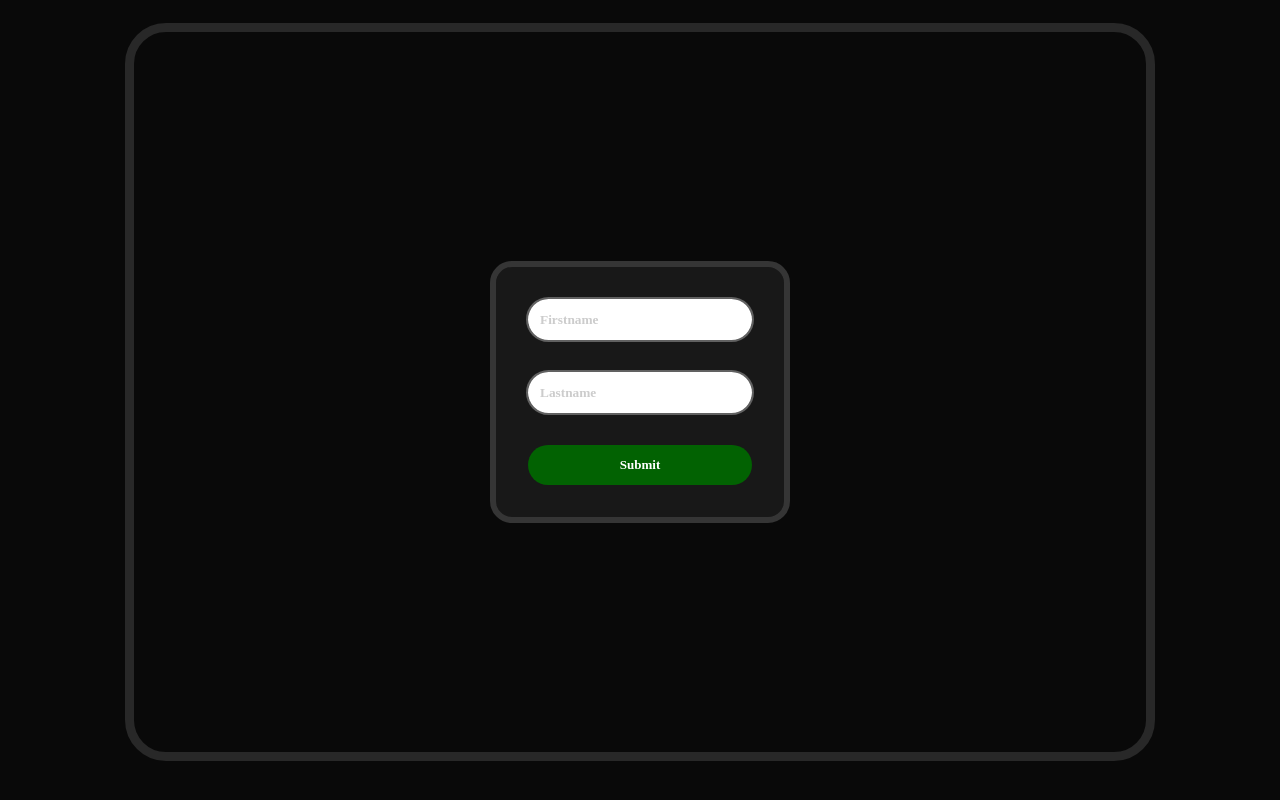
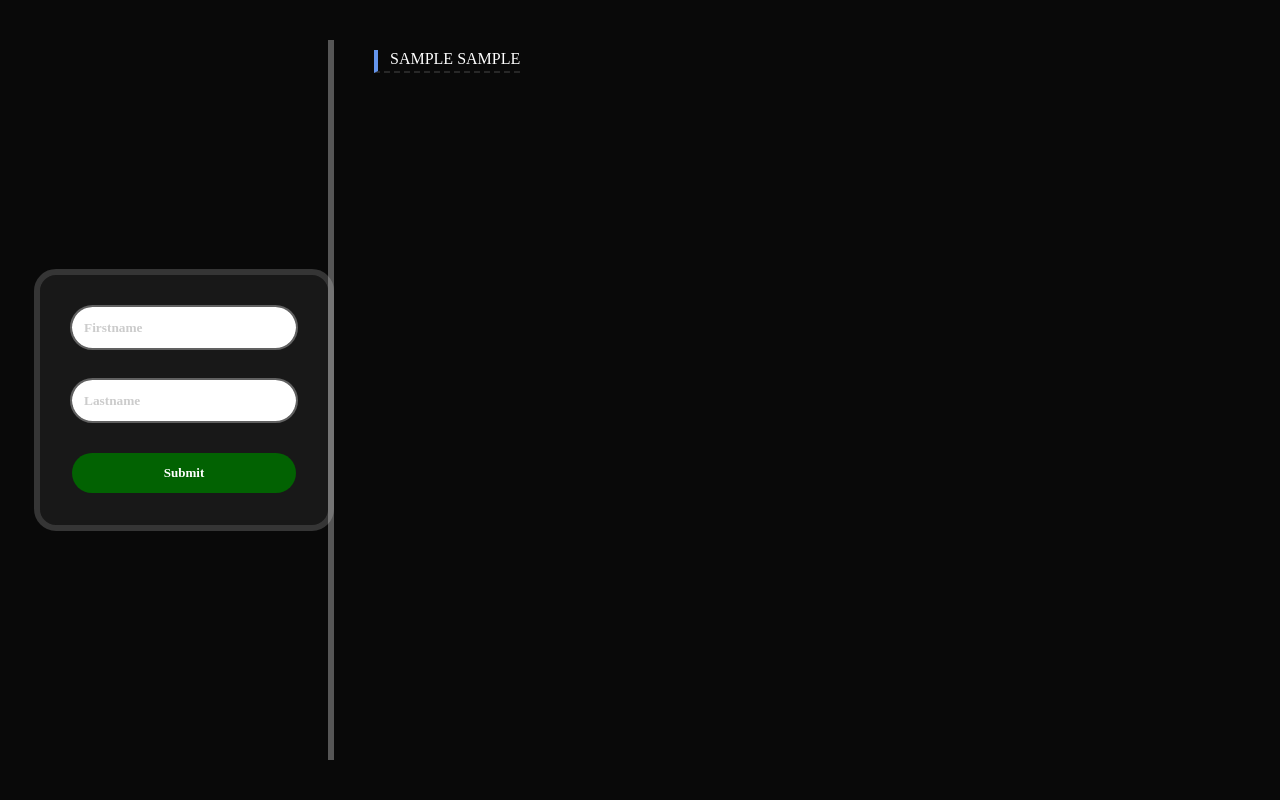
Before and after one commit to PouryaSoleimani/JAVASCRIPT__1, a website: page index.html in a window 1280 px wide. Both pictures are taken after typing "Sample", "Sample" into the empty fields and a click on the button "Submit". Shown: the top 800 px of the page. Drawn offline with nearby package versions, Linux system fonts and the light colour scheme.

Commit message:
INDEXED__DB

```diff
--- a/index.html
+++ b/index.html
@@ -103,7 +103,10 @@
     <div class="fetch__content"></div>
   </div> -->
 
-  <!--^ INDEXED DB -->
+  <!--^ INDEXED__DB -->
+  <div class="content___wrapper">
+
+    <!-- FORM -->
     <div class="form___wrapper">
       <form class="form">
         <input class="input" placeholder="Firstname" autocomplete="off" type="text" id="firstname">
@@ -111,6 +114,12 @@
         <button id="submit___btn" class="btn btn__success">Submit</button>
       </form>
     </div>
+
+    <!-- LIST -->
+    <ul class="ul">list</ul>
+  </div>
+
+
 
   <!-- <script src="/fetch.js"></script> -->
   <!-- <script src="./promises.js"></script> -->
--- a/indexedDB.js
+++ b/indexedDB.js
@@ -5,13 +5,15 @@
 const toast = document.querySelector('.toast')
 const toastText = document.querySelector('.text')
 const toastIcon = document.querySelector('.icon')
+const ul = document.querySelector('.ul')
 
+//^ CLASS __________________________________________________________________________________________________________________
 class IndexedDbClass {
   constructor() {
-    this.db;
+    this.db = null;
     this.request = window.indexedDB.open('contacts', 1)
     this.initDB()
-    this.eventHandlers()
+    this.eventHandlers();
   }
 
   initDB() {
@@ -20,8 +22,9 @@
     }
 
     this.request.onsuccess = () => {
-      const db = this.request.result
-      console.log('✅ DB SUCCESS =>', db)
+      this.db = this.request.result; 1
+      console.log('✅ DB SUCCESS =>', this.db);
+      this.displayDatas();
     }
 
     this.request.onupgradeneeded = (e) => {
@@ -29,7 +32,7 @@
 
       // CREATE DATABASE
       let objectStore = this.db.createObjectStore('contacts', {
-        keypath: 'id',
+        keyPath: 'id',
         autoIncrement: true,
       })
 
@@ -77,9 +80,7 @@
       }
 
       let transaction = this.db.transaction(['contacts'], 'readwrite')
-
       let objectStore = transaction.objectStore('contacts')
-
       let request = objectStore.add(newItem)
 
       request.onsuccess = () => {
@@ -102,6 +103,8 @@
       setTimeout(() => {
         toast.style.setProperty('right', "-400px")
       }, 1500);
+
+      this.displayDatas()
     }
 
 
@@ -111,9 +114,40 @@
     btn.addEventListener('click', (e) => this.formSubmitHandler(e))
     form.addEventListener('keydown', (e) => {
       if (e.key == 'Enter') {
-        this.formSubmitHandler()
+        this.formSubmitHandler(e)
       }
     })
+  }
+
+  displayDatas() {
+    if (!this.db) {
+      console.error('DB IS UNDEFINED TO DISPLAY DATAS')
+      return
+    }
+
+    while (ul.firstChild) {
+      ul.removeChild(ul.firstChild)
+    }
+
+    let objectStore = this.db.transaction('contacts').objectStore('contacts')
+
+    objectStore.openCursor().onsuccess = (e) => {
+      let cursor = e.target.result
+      if (cursor) {
+        let liHtml = `
+        <li data-contact-id="${cursor.value.id}">
+        ${cursor.value.firstName} ${cursor.value.lastName}
+        </li>
+      `
+        console.log('cursor =>', cursor)
+        ul.innerHTML += liHtml
+        cursor.continue()
+      } else {
+        if (!ul.firstChild) {
+          ul.textContent = 'No Contacts To Show ...'
+        }
+      }
+    }
   }
 
 }
--- a/style.css
+++ b/style.css
@@ -236,7 +236,6 @@
       color: rgb(56, 152, 56);
     }
   }
-
 }
 
 .dynamic__height__div {
@@ -323,11 +322,31 @@
   }
 }
 
+.content___wrapper {
+  display: flex;
+  align-items: center;
+  justify-content: space-between;
+  height: 90vh;
+  padding: 32px;
+}
+
+.ul {
+  flex-basis: 80%;
+  height: 100%;
+  border-left: 6px solid #ffffff50;
+  li {
+    border-bottom: 2px dashed #ffffff20;
+    width: fit-content;
+    margin-block: 10px;
+    padding-bottom: 3px;
+    border-left: 4px solid cornflowerblue;
+    padding-left: 12px;
+    list-style: none;
+    text-transform: uppercase;
+  }
+}
+
 .form___wrapper {
-  outline: 9px solid #ffffff20;
-  width: 80%;
-  height: 90dvh;
-  margin: 32px auto;
   border-radius: 32px;
   display: flex;
   align-items: center;
```
Lines whose indentation alone changed are shown as unchanged.
